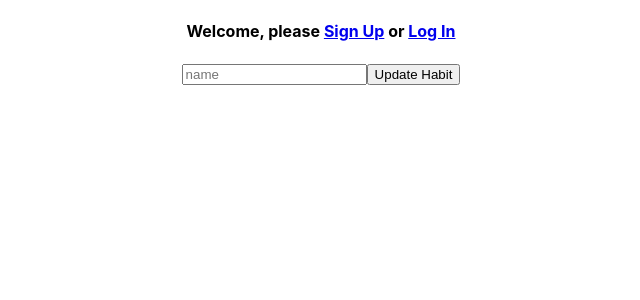
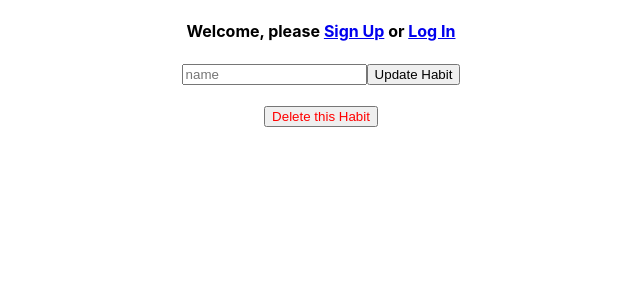
Before and after one commit to pharia-le/productivity-front-end, a React (Create React App) app: page /habits/1/edit in a window 1280 px wide. Shown: the top 300 px of the page, without its empty margins (319-959 px from the left). Built offline with nearby package versions, Linux system fonts and the light colour scheme; no server answers.

Commit message:
Add delete button for Habit & update imports.

```diff
--- a/src/components/EditHabitFormWrapper.js
+++ b/src/components/EditHabitFormWrapper.js
@@ -1,6 +1,6 @@
 import React from 'react';
 import { connect } from 'react-redux'
-import { updateHabit } from '../actions/habits'
+import { updateHabit, deleteHabit } from '../actions/habits'
 import { setFormDataForEdit, resetHabitForm } from '../actions/habitForm'
 import HabitForm from './HabitForm'
 
@@ -27,12 +27,16 @@ class EditHabitFormWrapper extends React.Component {
     }
 
     render() {
+        const { deleteHabit, habit, history } = this.props
+        const habitId = habit ? habit.id : null
         return (
             <div>
                 <HabitForm editMode handleSubmit={this.handleSubmit} />
+                <br/>
+                <button style={{color: "red"}} onClick={()=>deleteHabit(habitId, history)}>Delete this Habit</button>
             </div>
         )
     }
 };
 
-export default connect(null, { updateHabit, setFormDataForEdit, resetHabitForm })(EditHabitFormWrapper)
+export default connect(null, { updateHabit, deleteHabit, setFormDataForEdit, resetHabitForm })(EditHabitFormWrapper)
```
